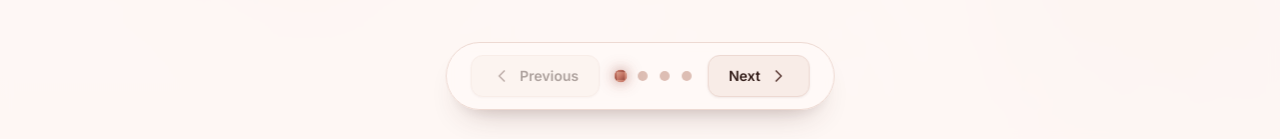
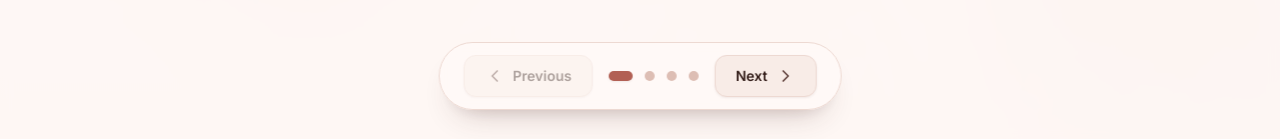
Before and after one commit to siljehtangen/portfolio, a Vue app: page / in a window 1280 px wide. Shown: the part 658-797 px from the top of the page. Built offline with nearby package versions, Linux system fonts and the light colour scheme.

Commit message:
feat: add short pill

```diff
--- a/src/components/MyNavigation.vue
+++ b/src/components/MyNavigation.vue
@@ -27,13 +27,14 @@
         v-for="i in total"
         :key="i"
         type="button"
-        class="size-2.5 min-h-2.5 min-w-2.5 cursor-pointer rounded-full border-2 border-transparent bg-[var(--border-medium)] transition-all duration-200 ease-out hover:scale-[1.15] hover:border-[var(--purple)] hover:bg-[var(--purple-light)] max-[600px]:size-2 max-[600px]:min-h-2 max-[600px]:min-w-2 max-[380px]:size-1.5 max-[380px]:min-h-1.5 max-[380px]:min-w-1.5"
+        class="shrink-0 cursor-pointer rounded-full transition-[width,background-color,box-shadow] duration-200 ease-out max-[600px]:h-2 max-[600px]:min-h-2 max-[380px]:h-1.5 max-[380px]:min-h-1.5"
         :class="
           i - 1 === step
-            ? 'scale-[1.3] border-[var(--purple)] shadow-[0_0_12px_rgba(178,96,84,0.45),0_0_8px_rgba(143,79,69,0.35)] [background:var(--gradient-primary)] max-[600px]:scale-[1.25] max-[380px]:scale-[1.2]'
-            : ''
+            ? 'h-2.5 w-6 bg-[var(--primary)] shadow-[var(--shadow-sm)] max-[600px]:w-5 max-[380px]:w-4'
+            : 'size-2.5 bg-[var(--border-medium)] hover:bg-[var(--border-dark)] max-[600px]:size-2 max-[380px]:size-1.5'
         "
         :aria-label="t('navigation.goToStep', { step: i })"
+        :aria-current="i - 1 === step ? 'step' : undefined"
         @click="$emit('goto', i - 1)"
       ></button>
     </div>
```
